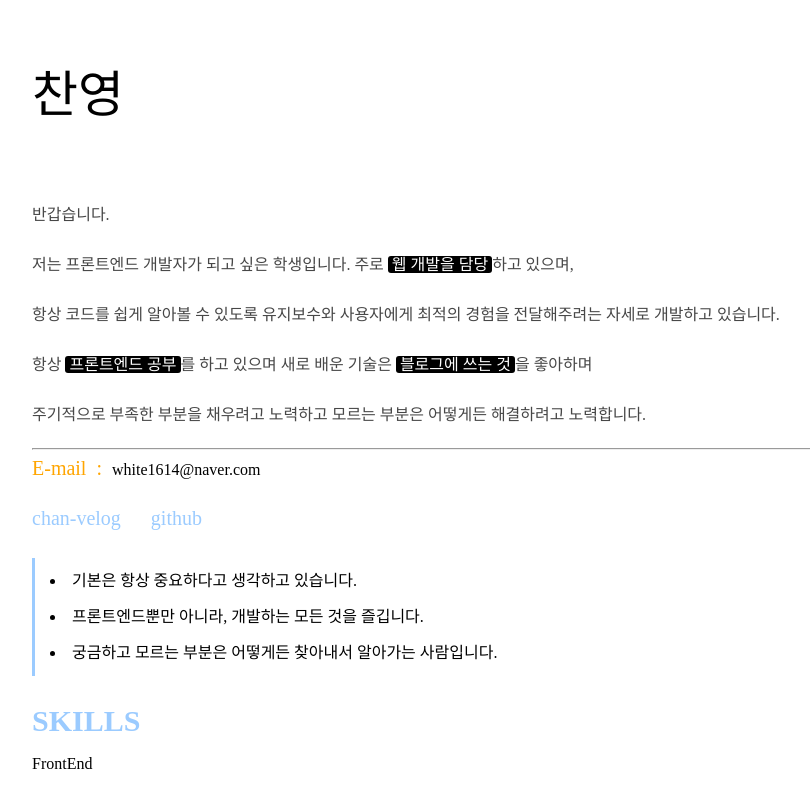
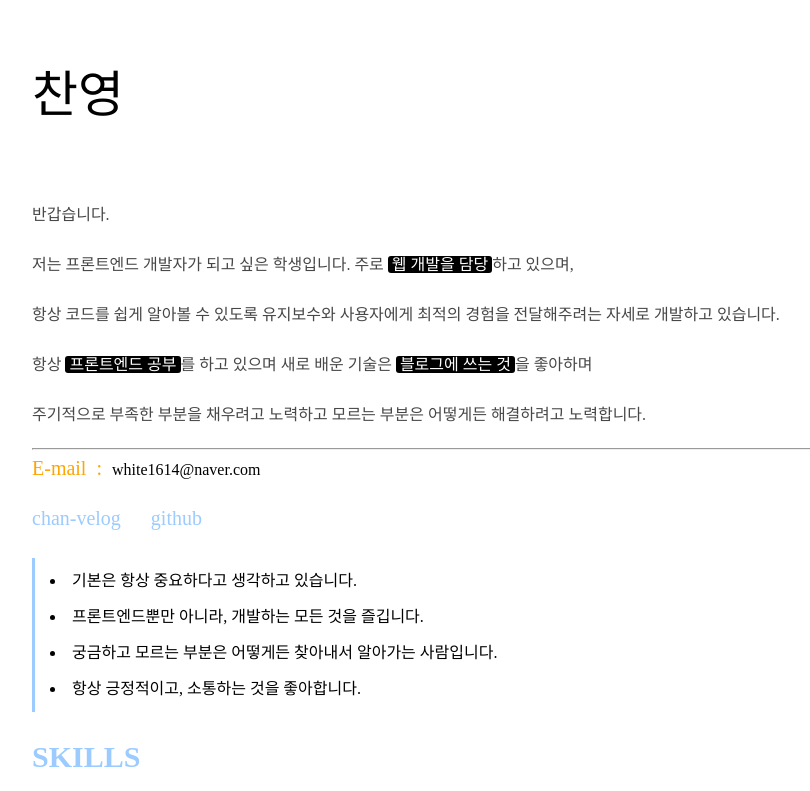
Before and after one commit to chanyoungcoding/Portfolio, a React (Create React App) app in the folder client/: page /portfolio in a window 1280 px wide. Shown: the top 791 px of the page, without its empty margins (68-878 px from the left). Built offline with nearby package versions, Linux system fonts and the light colour scheme.

Commit message:
Portfolio 부분 생각난거 추가

```diff
--- a/client/src/pages/Portfolio/index.js
+++ b/client/src/pages/Portfolio/index.js
@@ -40,6 +40,7 @@ const Index = () => {
           <li>기본은 항상 중요하다고 생각하고 있습니다.</li>
           <li>프론트엔드뿐만 아니라, 개발하는 모든 것을 즐깁니다.</li>
           <li>궁금하고 모르는 부분은 어떻게든 찾아내서 알아가는 사람입니다.</li>
+          <li>항상 긍정적이고, 소통하는 것을 좋아합니다.</li>
         </div>
 
         <div className='main__skills'>
--- a/client/src/pages/Portfolio/portfolio.css
+++ b/client/src/pages/Portfolio/portfolio.css
@@ -51,7 +51,7 @@
   padding-bottom: 20px;
 }
 
-.main__li li:nth-child(3) {
+.main__li li:nth-child(4) {
   padding-bottom: 0;
 }
 
```
